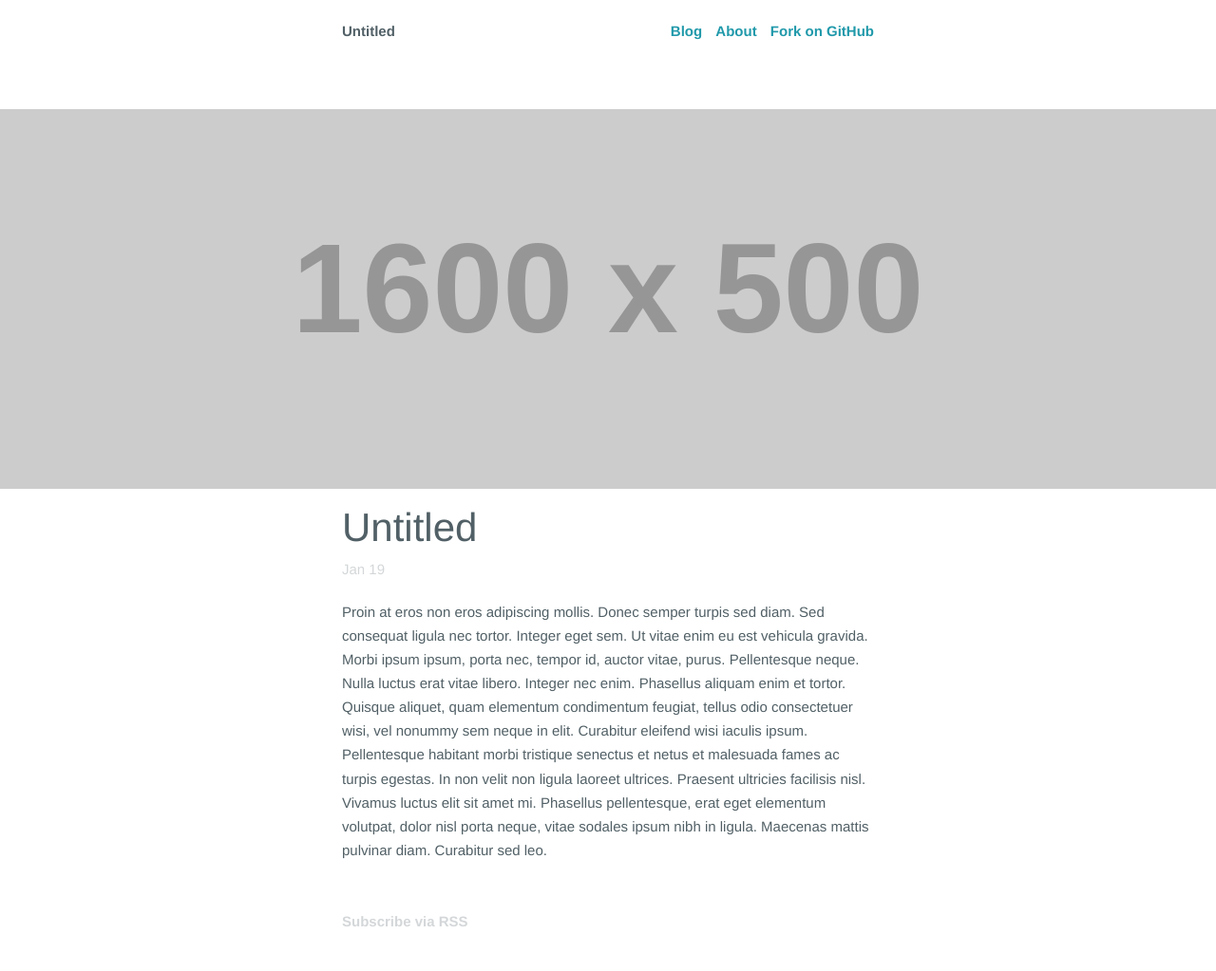
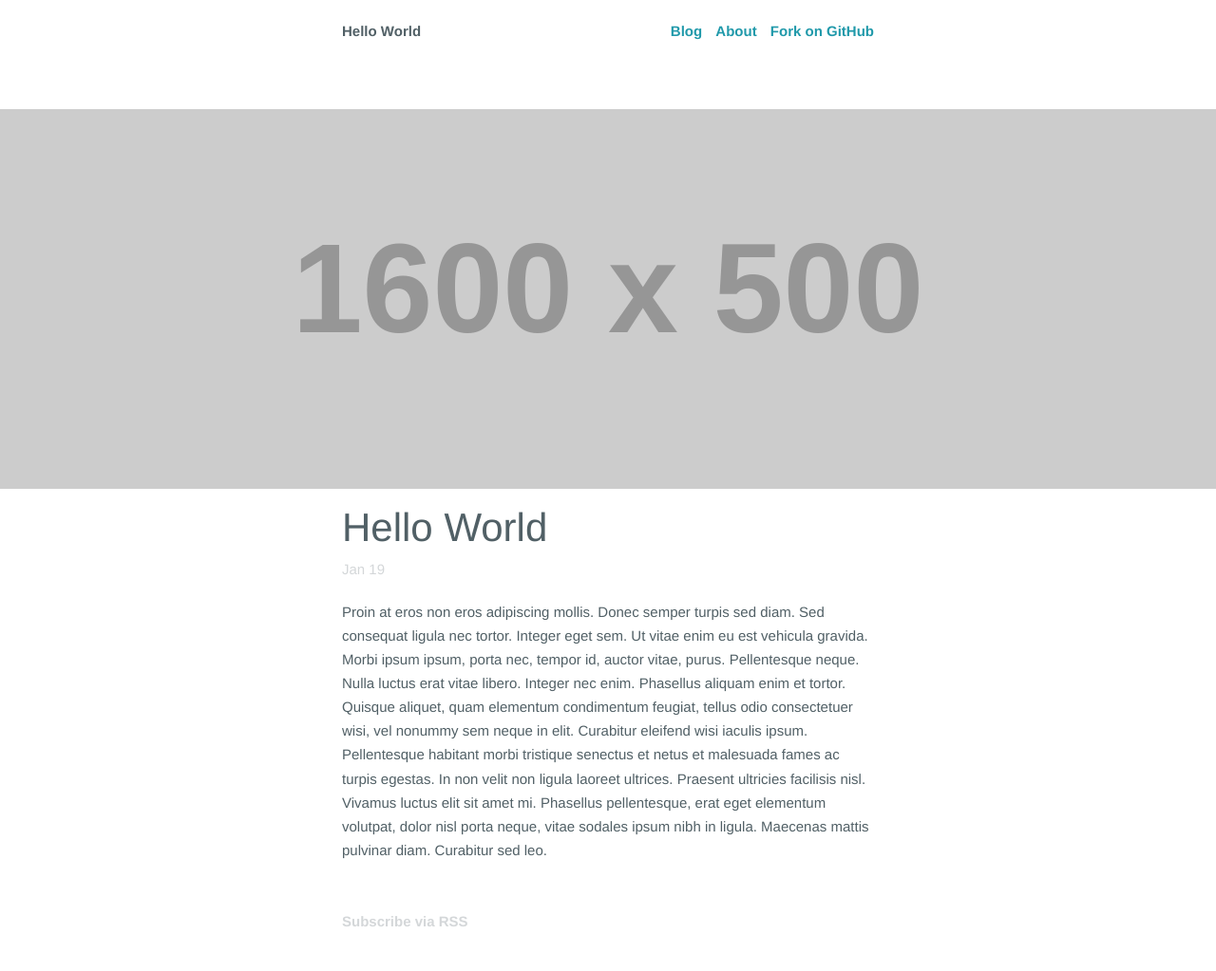
Before and after one commit to duganj/duganj.github.io, a Jekyll site: the page built from _posts/2014-01-19-hello-world.md, in a window 1280 px wide. Shown: the whole page at 95% size. Built offline with Jekyll 4.4.1, drawn with Linux system fonts in a browser that asks for light colours; Markdown is read by kramdown in place of the engine named in the settings.

Commit message:
Updated 2014-01-19-hello-world.md

```diff
--- a/_posts/2014-01-19-hello-world.md
+++ b/_posts/2014-01-19-hello-world.md
@@ -3,7 +3,7 @@ layout: blog
 category: blog
 published: true
 splash: "http://placehold.it/1600x500"
-title: Untitled
+title: Hello World
 ---
 
 Proin at eros non eros adipiscing mollis. Donec semper turpis sed diam. Sed consequat ligula nec tortor. Integer eget sem. Ut vitae enim eu est vehicula gravida. Morbi ipsum ipsum, porta nec, tempor id, auctor vitae, purus. Pellentesque neque. Nulla luctus erat vitae libero. Integer nec enim. Phasellus aliquam enim et tortor. Quisque aliquet, quam elementum condimentum feugiat, tellus odio consectetuer wisi, vel nonummy sem neque in elit. Curabitur eleifend wisi iaculis ipsum. Pellentesque habitant morbi tristique senectus et netus et malesuada fames ac turpis egestas. In non velit non ligula laoreet ultrices. Praesent ultricies facilisis nisl. Vivamus luctus elit sit amet mi. Phasellus pellentesque, erat eget elementum volutpat, dolor nisl porta neque, vitae sodales ipsum nibh in ligula. Maecenas mattis pulvinar diam. Curabitur sed leo.
```
